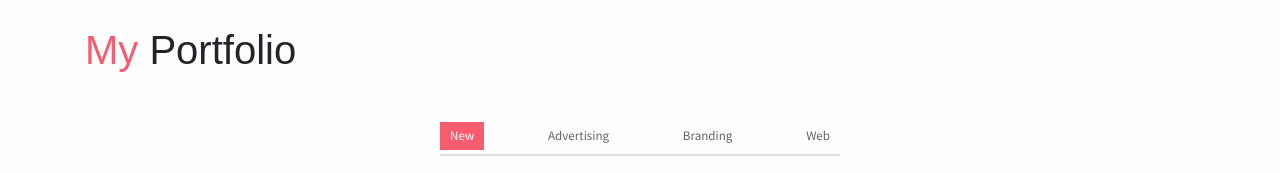
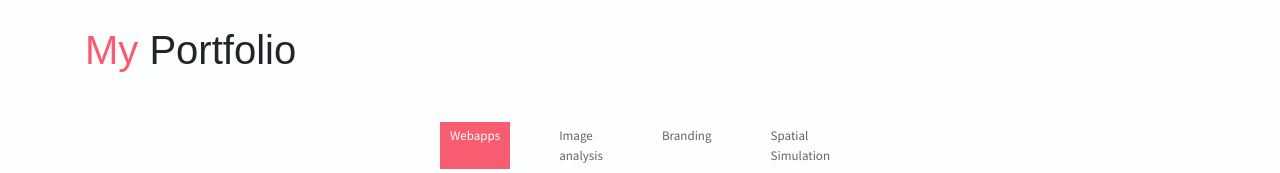
Before and after one commit to ruchira-ekanayaka/portfolio, a website: page index.html in a window 1280 px wide. Shown: the part 3080-3253 px from the top of the page. Drawn offline with Linux system fonts and the light colour scheme; some packages are replaced by stand-ins of ours.

Commit message:
Update index.html

```diff
--- a/index.html
+++ b/index.html
@@ -454,18 +454,19 @@
             <div class="portfolio">
                 <div class="filters">
                     <a href="#" data-filter=".new" class="active">
-                        New
+                        Webapps
                     </a>
                     <a href="#" data-filter=".advertising">
-                        Advertising
+                        Image analysis
                     </a>
                     <a href="#" data-filter=".branding">
                         Branding
                     </a>
                     <a href="#" data-filter=".web">
-                        Web
+                        Spatial Simulation
                     </a>
                 </div>
+                <!--
                 <div class="portfolio-container">
                     <div class="col-md-6 col-lg-4 web new">
                         <div class="portfolio-item">
@@ -629,8 +630,9 @@
             </div>
         </div>
     </section>
+-->
     <!-- End of portfolio section -->
-
+<!--
     <section class="section" id="blog">
         <div class="container">
             <h2 class="mb-5">Latest <span class="text-danger">News</span></h2>
@@ -655,9 +657,11 @@
 
                         <a href="#" class="read-more">Read more <i class="ti-angle-double-right"></i></a>
                     </div>
+ -->
                 </div><!-- end of blog wrapper -->
 
                 <!-- blog-card -->
+<!--
                 <div class="blog-card">
                     <div class="img-holder">
                         <img src="public_html/assets/imgs/blog2.jpg" alt="Download free bootstrap 4 landing page, free boootstrap 4 templates, Download free bootstrap 4.1 landing page, free boootstrap 4.1.1 templates, meyawo Landing page">
@@ -675,8 +679,12 @@
 
                         <a href="#" class="read-more">Read more <i class="ti-angle-double-right"></i></a>
                     </div>
-                </div><!-- end of blog wrapper -->
+                </div>
+  -->
+                <!-- end of blog wrapper -->
                 <!-- blog-card -->
+<!--
+
                 <div class="blog-card">
                     <div class="img-holder">
                         <img src="public_html/assets/imgs/blog3.jpg" alt="Download free bootstrap 4 landing page, free boootstrap 4 templates, Download free bootstrap 4.1 landing page, free boootstrap 4.1.1 templates, meyawo Landing page">
@@ -694,7 +702,9 @@
 
                         <a href="#" class="read-more">Read more <i class="ti-angle-double-right"></i></a>
                     </div>
-                </div><!-- end of blog wrapper -->
+                </div>
+ -->
+                <!-- end of blog wrapper -->
 
             </div>
         </div>
```
